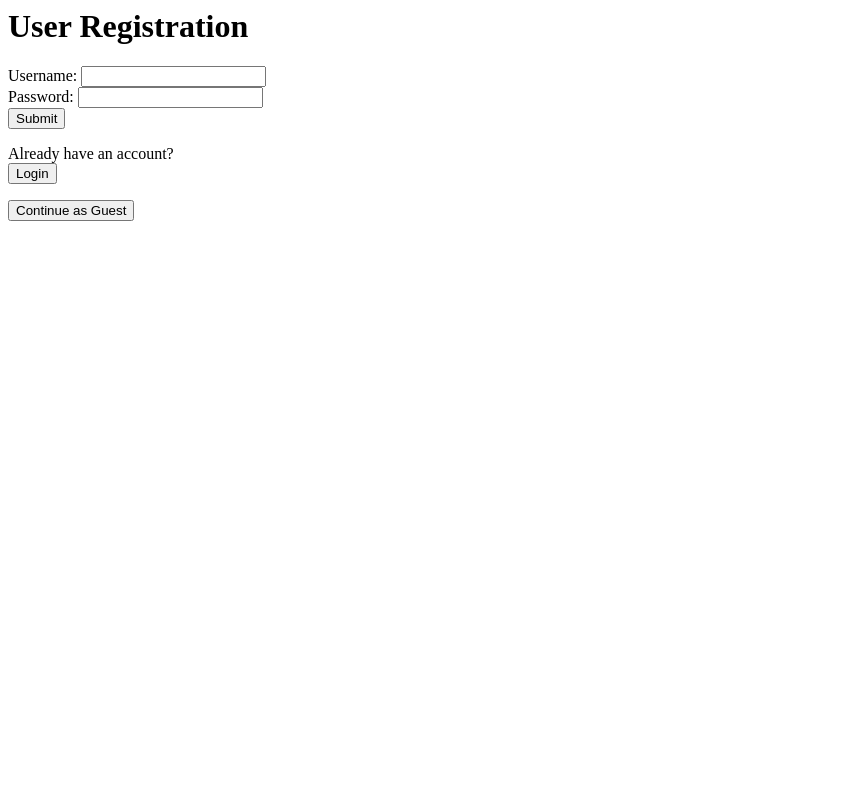
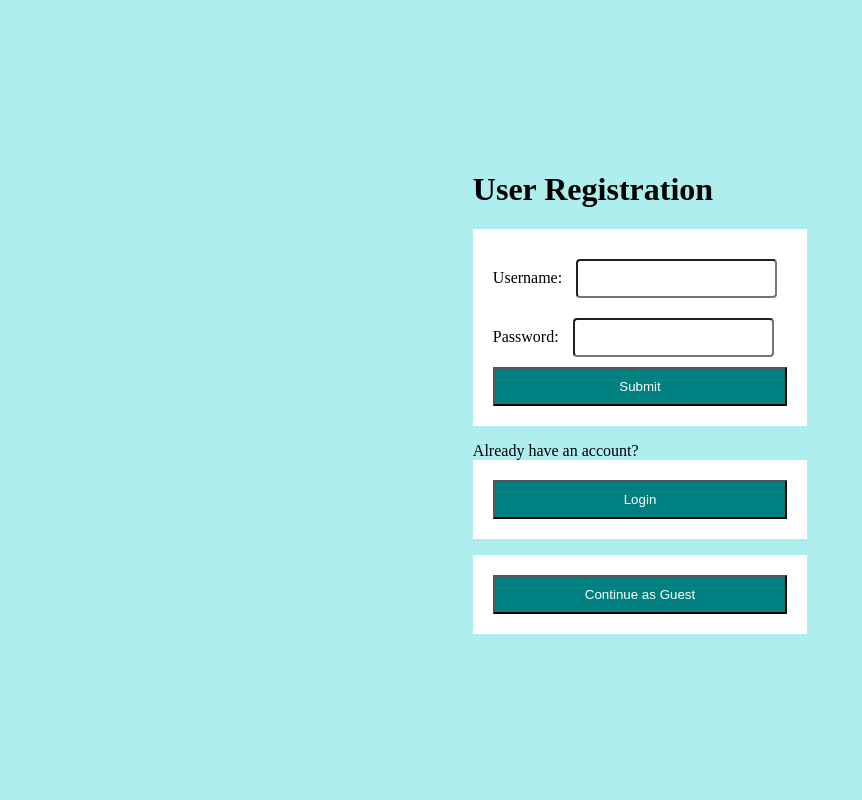
Before and after one commit to edenwoodford/CPSC-365, a PHP site: page /register.php in a window 1280 px wide. Shown: the whole page, without its empty margins (0-862 px from the left). Run offline with PHP 8.4, Linux system fonts and the light colour scheme.

Commit message:
added basic css & some formatting

```diff
--- a/register.php
+++ b/register.php
@@ -1,21 +1,25 @@
-<html>
+<html
 <head>
-<title> User Authentication </title>
+  <title>User Authentication</title>
+  <link rel="stylesheet" type="text/css" href="styles.css">
 </head>
 <body>
-<h1> User Registration </h1>
+<div>
+<h1>User Registration</h1>
 <form action="doform.php" method="POST">
-<input type="hidden" name="hiddenvalue" value="foo">
+		  <input type="hidden" name="hiddenvalue" value="foo">
 Username: <input type="text" name="username"><br>
 Password: <input type="password" name= "password"> <br>
-<input type="submit" value="Submit">
-</form>
+		  <input type="submit" value="Submit">
+		</form>
 Already have an account?
 <form action="userlogin.php" method="post">
-<input type="submit" value="Login">
+	<input type="submit" value="Login">
 </form>
+
 <form action="index.php" method="post">
-<input type="submit" value="Continue as Guest">
+	<input type="submit" value="Continue as Guest">
 </form>
+</div>
 </body>
 </html>
--- /dev/null
+++ b/styles.css
@@ -0,0 +1,22 @@
+body {
+  background-color: paleturquoise;
+  display: flex;
+  align-items: center;
+  justify-content: center;
+}
+form {
+  background-color: white;
+  padding: 20px;
+}
+input[type="text"],
+input[type="password"] {
+  padding: 10px;
+  margin: 10px;
+  border-radius: 4px;
+}
+input[type="submit"] {
+  background-color: teal;
+  color: white;
+  padding: 10px;
+  width: 100%;
+}
```
Also changed, not shown: index.php (+8 -7 lines), userlogin.php (+10 -5 lines).
